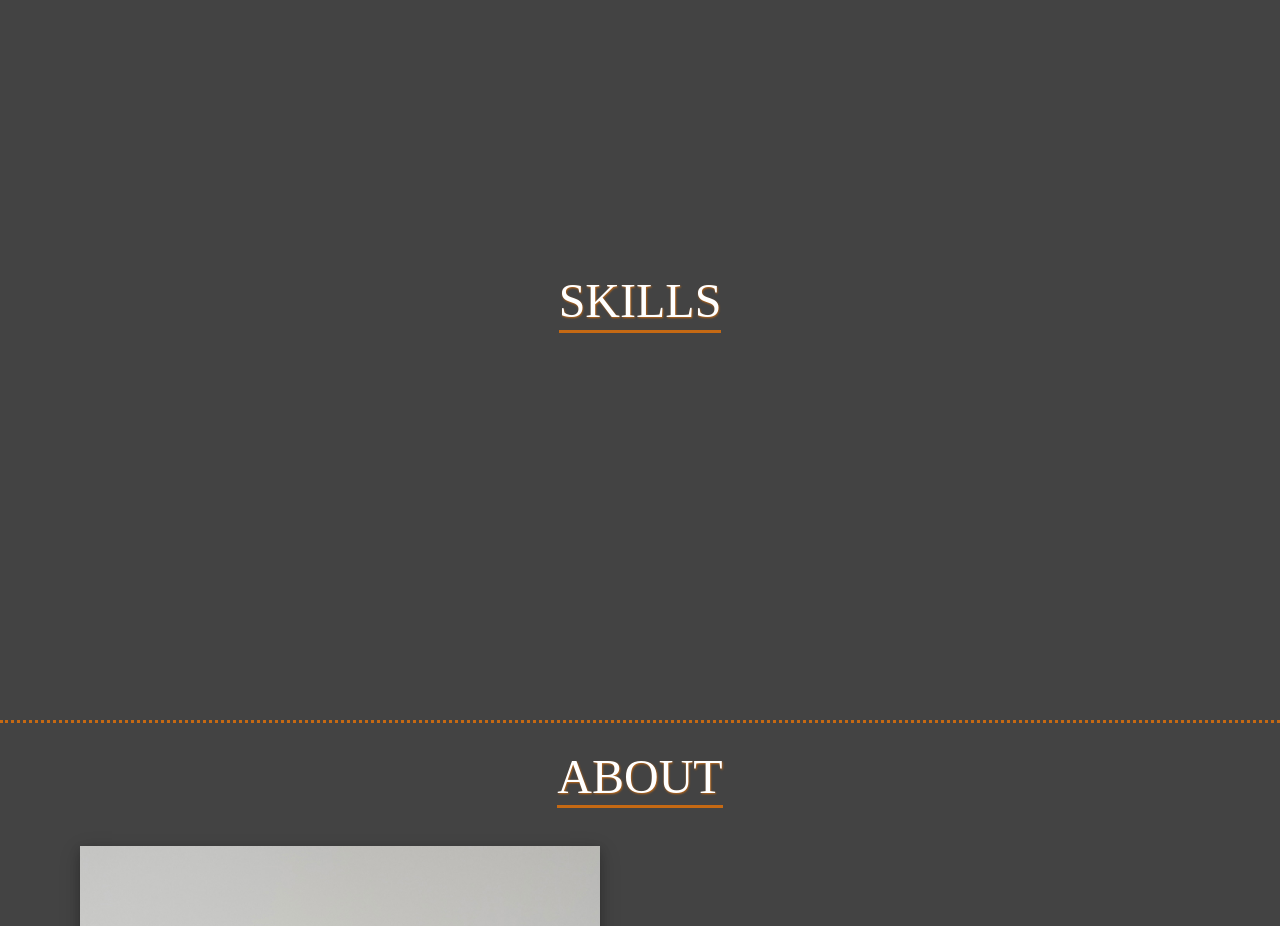
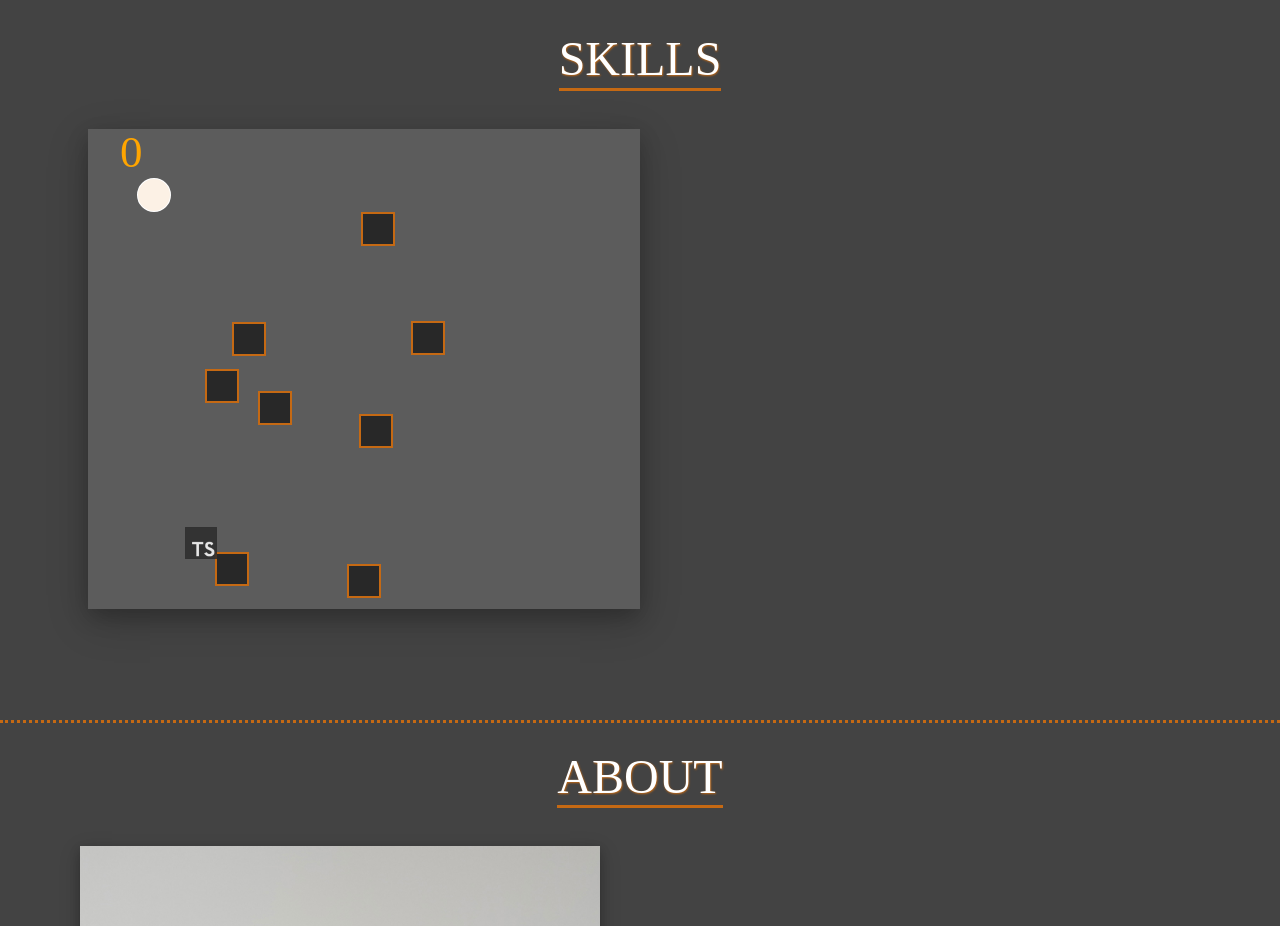
Before and after one commit to wojciechlasak/portfolio, a Gatsby site: page / in a window 1280 px wide. Shown: the part 880-1806 px from the top of the page. Built offline with nearby package versions, Linux system fonts and the light colour scheme; Gatsby itself is replaced by a stand-in of ours.

Commit message:
added snake game

```diff
--- a/src/components/Skills.js
+++ b/src/components/Skills.js
@@ -1,10 +1,16 @@
 import React from 'react';
 import Container from './Container';
+import Snake from './Snake';
 
 const Skills = () => {
   return (
     <Container title="Skills">
-      <div></div>
+      <div className="flex">
+        <div className="col2 ">
+          <Snake />
+        </div>
+        <div className="col2 column"></div>
+      </div>
     </Container>
   );
 };
--- /dev/null
+++ b/src/components/Snake.js
@@ -0,0 +1,388 @@
+import React from 'react';
+import '../styles/snake.scss';
+import htmlIcon from '../media/logo-html2.png';
+import cssIcon from '../media/logo-css2.png';
+import jsIcon from '../media/logo-javascript2.png';
+import tsIcon from '../media/logo-typescript2.png';
+
+import dead from '../audio/dead.mp3';
+import eat from '../audio/eat.mp3';
+import up from '../audio/up.mp3';
+import right from '../audio/right.mp3';
+import down from '../audio/down.mp3';
+import left from '../audio/left.mp3';
+
+const ICONS = [htmlIcon, cssIcon, jsIcon, tsIcon];
+
+class Snake extends React.Component {
+  constructor(props) {
+    super(props);
+    this.state = {
+      canvas: React.createRef(),
+      width: 0,
+      height: 0,
+      context: null,
+      box: 5,
+      key: null,
+      pause: false,
+      snake: [
+        {
+          x: 100 / 2,
+          y: 100 / 2,
+        },
+      ],
+      obstacles: [],
+      score: 0,
+      food: {},
+      animation: null,
+      skills: [],
+      audio: {},
+    };
+  }
+
+  componentDidMount() {
+    if (this.state.canvas) {
+      this.setState(
+        {
+          context: this.state.canvas.current.getContext('2d'),
+          width: this.state.canvas.current.offsetWidth,
+          height: this.state.canvas.current.offsetHeight,
+          box: Math.floor(window.innerHeight / 25),
+        },
+        () => {
+          this.resizeCanvas();
+          this.preapareIcons();
+          this.preapareAudio();
+          this.generateObstacles();
+          this.start();
+        }
+      );
+    }
+
+    window.addEventListener('resize', this.resizeCanvas);
+    window.addEventListener('keydown', this.preventDefaultKeys);
+  }
+
+  componentWillUnmount() {
+    window.removeEventListener('resize', this.resizeCanvas);
+    window.removeEventListener('keydown', this.preventDefaultKeys);
+  }
+
+  preapareIcons() {
+    this.setState(
+      {
+        skills: [
+          ...ICONS.map(icon => {
+            let newImage = new Image();
+            newImage.src = icon;
+            return newImage;
+          }),
+        ],
+      },
+      () => {
+        this.newFood();
+      }
+    );
+  }
+
+  preapareAudio() {
+    this.setState({
+      audio: {
+        dead: new Audio(dead),
+        eat: new Audio(eat),
+        up: new Audio(up),
+        right: new Audio(right),
+        down: new Audio(down),
+        left: new Audio(left),
+      },
+    });
+  }
+
+  resizeCanvas = () => {
+    if (this.state.canvas.current) {
+      this.setState(
+        {
+          box: Math.floor(window.innerHeight / 25),
+          width: this.state.canvas.current.offsetWidth,
+          height: this.state.canvas.current.offsetHeight,
+        },
+        () => {
+          this.generateObstacles();
+        }
+      );
+    }
+  };
+
+  preventDefaultKeys = event => {
+    if ([37, 38, 39, 40, 65, 87, 68, 83, 80].indexOf(event.keyCode) > -1) {
+      event.preventDefault();
+      this.pauseGame(event);
+      this.direction(event);
+    }
+  };
+
+  pauseGame = event => {
+    if (event.keyCode === 80) {
+      this.setState(prevState => ({
+        pause: !prevState.pause,
+      }));
+    }
+  };
+
+  direction = event => {
+    const { pause, key, audio } = this.state;
+    console.log(audio);
+    if (!pause) {
+      if ((event.keyCode === 65 || event.keyCode === 37) && key !== 'RIGHT') {
+        this.setState({
+          key: 'LEFT',
+        });
+        audio['left'].play();
+      } else if (
+        (event.keyCode === 87 || event.keyCode === 38) &&
+        key !== 'DOWN'
+      ) {
+        this.setState({
+          key: 'UP',
+        });
+        audio['up'].play();
+      } else if (
+        (event.keyCode === 68 || event.keyCode === 39) &&
+        key !== 'LEFT'
+      ) {
+        this.setState({
+          key: 'RIGHT',
+        });
+        audio['right'].play();
+      } else if (
+        (event.keyCode === 83 || event.keyCode === 40) &&
+        key !== 'UP'
+      ) {
+        this.setState({
+          key: 'DOWN',
+        });
+        audio['down'].play();
+      }
+    }
+  };
+
+  generateObstacles = () => {
+    const { width, height, snake, box } = this.state;
+    const newObstacles = [];
+    let newObstacle;
+    for (let i = 0; i < 8; ++i) {
+      do {
+        newObstacle = {
+          x: Math.floor(Math.random() * (width - box - box) + box),
+          y: Math.floor(Math.random() * (height - box - box) + box),
+        };
+      } while (
+        this.isCollision({ x: newObstacle.x, y: newObstacle.y }, snake) ||
+        this.isCollision({ x: newObstacle.x, y: newObstacle.y }, newObstacles)
+      );
+      newObstacles[i] = newObstacle;
+    }
+    this.setState({
+      obstacles: newObstacles,
+    });
+  };
+
+  isCollision = (object, array) => {
+    const { box } = this.state;
+    for (let i = 0; i < array.length; i++) {
+      if (
+        object.x < array[i].x + box &&
+        object.x + box > array[i].x &&
+        object.y < array[i].y + box &&
+        object.y + box > array[i].y
+      )
+        return true;
+    }
+    return false;
+  };
+
+  newFood = () => {
+    const { skills, snake, obstacles, width, height, box } = this.state;
+    let newFood;
+
+    console.log(skills);
+    do {
+      newFood = {
+        x: Math.floor(Math.random() * (width - box - box) + box),
+        y: Math.floor(Math.random() * (height - box - box) + box),
+        image:
+          skills[Math.floor((Math.random() * skills.length) % skills.length)],
+      };
+    } while (
+      this.isCollision(newFood, snake) ||
+      this.isCollision(newFood, obstacles)
+    );
+
+    this.setState({
+      food: newFood,
+    });
+  };
+
+  draw = () => {
+    const {
+      pause,
+      context,
+      snake,
+      box,
+      obstacles,
+      food,
+      width,
+      height,
+      key,
+      score,
+      skills,
+      audio,
+    } = this.state;
+    if (!pause) {
+      context.clearRect(0, 0, width, height);
+      //draw ground
+      context.beginPath();
+      context.fillStyle = '#5c5c5c';
+      context.fillRect(0, 0, width, height);
+      context.stroke();
+
+      //draw snake
+      for (let i = 0; i < snake.length; i++) {
+        context.beginPath();
+        context.arc(
+          snake[i].x + box / 2,
+          snake[i].y + box / 2,
+          box / 2,
+          0,
+          2 * Math.PI,
+          false
+        );
+        context.fillStyle = '#fcf1e5';
+        context.strokeStyle = '#fff';
+        context.lineWidth = 2;
+        context.stroke();
+        context.fill();
+        if (i !== 0) {
+          context.beginPath();
+          context.fillStyle = '#f4a142';
+          context.strokeStyle = '#c17f34';
+          context.arc(
+            snake[i].x + box / 2,
+            snake[i].y + box / 2,
+            box / 2,
+            0,
+            2 * Math.PI,
+            false
+          );
+          context.fill();
+          context.lineWidth = 2;
+          context.stroke();
+        }
+      }
+
+      //draw obstacels
+      for (let i = 0; i < obstacles.length; ++i) {
+        context.fillStyle = '#282828';
+        context.fillRect(obstacles[i].x, obstacles[i].y, box, box);
+
+        context.lineWidth = 2;
+        context.strokeStyle = '#c56913';
+        context.strokeRect(obstacles[i].x, obstacles[i].y, box, box);
+      }
+
+      // draw food
+      if (skills.length > 0) {
+        context.drawImage(food.image, food.x, food.y, box, box);
+      }
+
+      // head position
+      let head = {
+        x: snake[0].x,
+        y: snake[0].y,
+      };
+
+      //eat the food
+      if (
+        head.x < food.x + box &&
+        head.x + box > food.x &&
+        head.y < food.y + box &&
+        head.y + box > food.y
+      ) {
+        this.setState(prevState => ({
+          score: prevState.score + 1,
+        }));
+        // this.changeSkills(this.food.src);
+        let index = skills.indexOf(food.image);
+        skills.splice(index, 1);
+        if (skills.length > 0) this.newFood();
+        else {
+          this.setState({
+            pause: true,
+          });
+          // endGame();
+        }
+        audio['eat'].play();
+      } else {
+        //remove
+        snake.pop();
+      }
+
+      //direction
+      if (key === 'LEFT') {
+        head.x -= box / 4;
+      }
+      if (key === 'RIGHT') {
+        head.x += box / 4;
+      }
+      if (key === 'UP') {
+        head.y -= box / 4;
+      }
+      if (key === 'DOWN') {
+        head.y += box / 4;
+      }
+
+      //edges
+      if (head.x < 0) head.x = width - box;
+      if (head.x + box > width) head.x = 0;
+      if (head.y < 0) head.y = height - box;
+      if (head.y + box > height) head.y = 0;
+
+      //game over
+      if (this.isCollision(head, obstacles)) {
+        this.setState({
+          pause: true,
+        });
+        audio['dead'].play();
+        // repeatGame();
+      }
+
+      snake.unshift(head);
+
+      //score
+      context.fillStyle = 'orange';
+      context.font = '45px Changa one';
+      context.fillText(score, 1 * box, 1.2 * box);
+
+      setTimeout(() => {
+        window.requestAnimationFrame(this.draw);
+      }, 30);
+    }
+  };
+
+  start = () => {
+    window.requestAnimationFrame(this.draw);
+  };
+
+  render() {
+    return (
+      <canvas
+        ref={this.state.canvas}
+        width={this.state.width}
+        height={this.state.height}
+        className="snake-game"
+      />
+    );
+  }
+}
+
+export default Snake;
--- /dev/null
+++ b/src/styles/snake.scss
@@ -0,0 +1,7 @@
+.snake-game {
+  background-color: #5c5c5c;
+  box-shadow: 0 8px 20px 0 rgba(0, 0, 0, 0.2), 0 12px 40px 0 rgba(0, 0, 0, 0.19);
+  max-width: 100%;
+  height: 60vh;
+  width: 80vw;
+}
```
Also changed, not shown: src/media/logo-css2.png (added), src/media/logo-html2.png (added), src/media/logo-javascript2.png (added), src/media/logo-typescript2.png (added), 6 other files.
